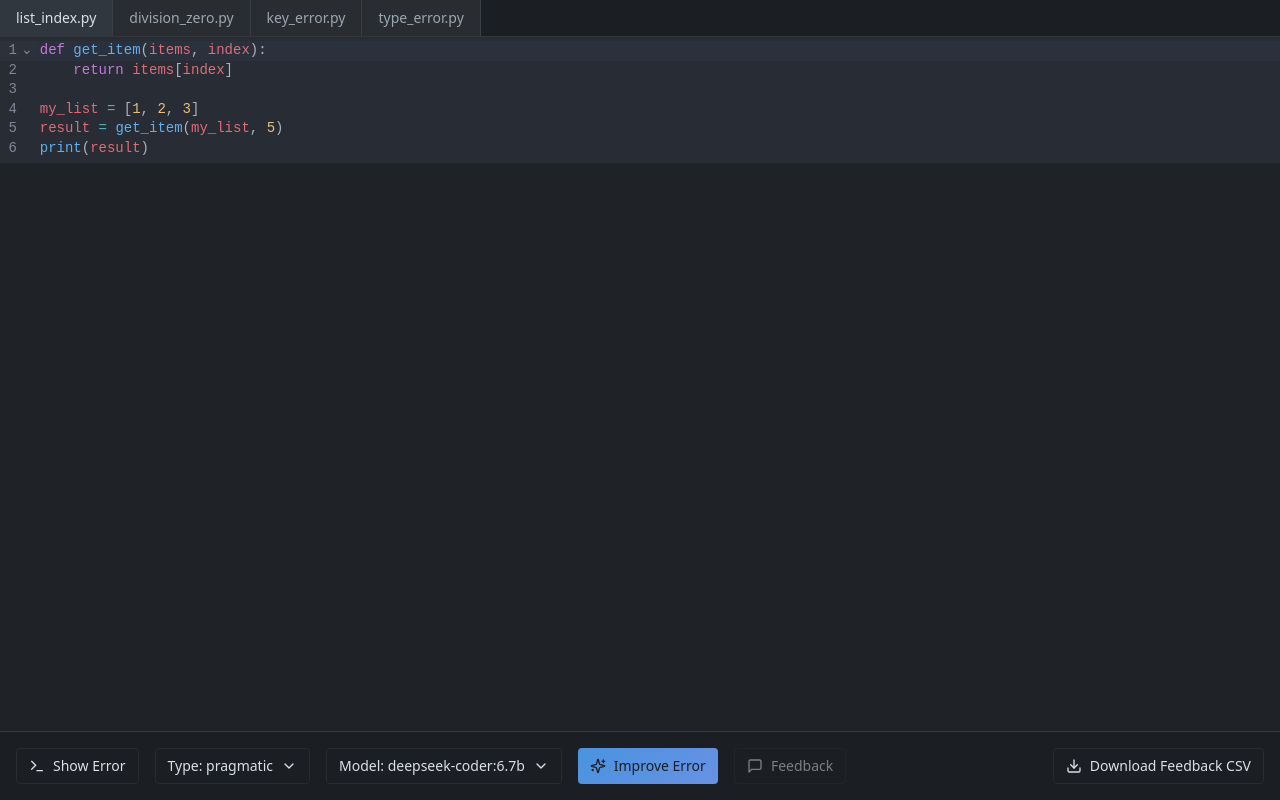
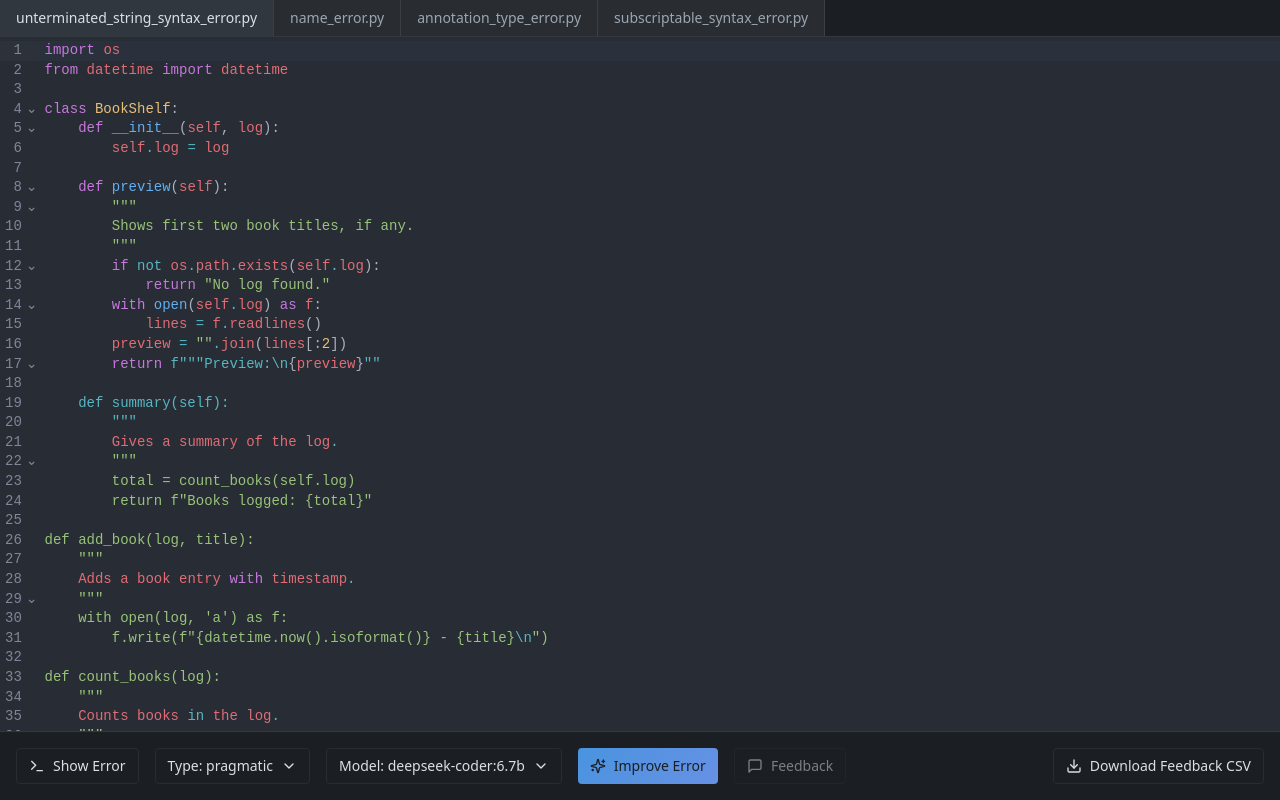
Before and after one commit to alemoraru/exceed-project-validation, a React (Vite) app: page / in a window 1280 px wide. Built offline with nearby package versions, Linux system fonts and the light colour scheme.

Commit message:
Improve validation webapp & prepare for launch (#3)

```diff
--- a/index.html
+++ b/index.html
@@ -3,7 +3,7 @@
 <head>
     <meta charset="UTF-8"/>
     <meta name="viewport" content="width=device-width, initial-scale=1.0"/>
-    <title>code-cheer</title>
+    <title>EXCEED Project Validation</title>
     <meta name="description" content="EXCEED Project Validation"/>
 
     <meta property="og:title" content="EXCEED-Validation"/>
--- a/src/components/CodeEditor.tsx
+++ b/src/components/CodeEditor.tsx
@@ -43,7 +43,7 @@ export function CodeEditor() {
     const [isGenerating, setIsGenerating] = useState(false);
     const [feedbackGiven, setFeedbackGiven] = useState<Set<string>>(new Set());
     const [showFeedbackTab, setShowFeedbackTab] = useState(false);
-    const [activeErrorTab, setActiveErrorTab] = useState<'standard' | 'improved'>('standard');
+    const [activeErrorTab, setActiveErrorTab] = useState<string>("standard");
 
     const activeSnippet = codeSnippets.find(s => s.id === activeTab)!;
     const currentImprovedError = improvedErrors.find(
@@ -136,6 +136,7 @@ export function CodeEditor() {
         // Flatten answers into top-level properties for easier CSV parsing
         const feedback: Record<string, string> = {
             snippetId: activeTab,
+            snippetName: activeSnippet.name,
             errorType: errorMessageType,
             model: selectedModel,
             timestamp: new Date().toISOString(),
@@ -155,7 +156,7 @@ export function CodeEditor() {
                 variant: 'destructive',
             });
         }
-        // Here you would typically send the feedback to your backend
+        // We just log the feedback here, no need for an API call in this example
         console.log('Feedback submitted:', feedback);
     }, [activeTab, errorMessageType, selectedModel]);
 
@@ -165,9 +166,10 @@ export function CodeEditor() {
         // Only close the error panel if we were viewing the improved error tab and the new snippet does not have an improved error
         const prevHasImprovedError = improvedErrors.some(e => e.snippetId === activeTab && e.type === errorMessageType && e.model === selectedModel);
         const newHasImprovedError = improvedErrors.some(e => e.snippetId === snippetId && e.type === errorMessageType && e.model === selectedModel);
-        const isOnImprovedTab = currentImprovedError !== undefined;
+        const isOnImprovedTab = activeErrorTab === 'improved';
         if (isOnImprovedTab && prevHasImprovedError && !newHasImprovedError) {
             setShowErrorPanel(false);
+            setActiveErrorTab('standard');
         }
     }
 
@@ -181,9 +183,9 @@ export function CodeEditor() {
     };
 
     return (
-        <div className="flex flex-col h-screen bg-background">
+        <div className="flex flex-col h-screen max-h-screen overflow-hidden bg-background">
             {/* Top Tabs */}
-            <div className="flex bg-toolbar border-b border-border">
+            <div className="flex bg-toolbar border-b border-border shrink-0">
                 {codeSnippets.map((snippet) => (
                     <button
                         key={snippet.id}
@@ -210,11 +212,12 @@ export function CodeEditor() {
             </div>
 
             {/* Main Content */}
-            <div className="flex-1 flex flex-col">
+            <div className="flex-1 flex flex-col min-h-0 max-h-full overflow-hidden">
                 {!showFeedbackTab ? (
                     <>
                         {/* Code Editor */}
-                        <div className="flex-1 bg-editor">
+                        <div className="flex-1 bg-editor min-h-0 max-h-full overflow-hidden">
+                            <div style={{maxHeight: '100%', height: '100%', overflowY: 'auto'}}>
                                 <CodeMirror
                                     value={activeSnippet.code}
                                     theme={oneDark}
@@ -225,6 +228,7 @@ export function CodeEditor() {
                                         height: '100%'
                                     }}
                                 />
+                            </div>
                         </div>
 
                         {/* Error Panel */}
@@ -249,7 +253,7 @@ export function CodeEditor() {
 
                                     <TabsContent value="standard" className="mt-4">
                                         <pre
-                                            className="bg-error text-destructive-foreground p-4 rounded-md border border-error-border text-sm font-mono whitespace-pre-wrap">
+                                            className="bg-error text-destructive-foreground p-4 rounded-md border border-error-border text-sm font-mono whitespace-pre-wrap max-h-60 overflow-auto">
                                           {activeSnippet.standardError}
                                         </pre>
                                     </TabsContent>
@@ -257,7 +261,7 @@ export function CodeEditor() {
                                     {currentImprovedError && (
                                         <TabsContent value="improved" className="mt-4">
                                             <div
-                                                className="bg-success/10 text-foreground p-4 rounded-md border border-success/20 prose prose-sm prose-invert max-w-none">
+                                                className="bg-success/10 text-foreground p-4 rounded-md border border-success/20 prose prose-sm prose-invert max-w-none max-h-60 overflow-auto">
                                                 <ReactMarkdown>
                                                     {currentImprovedError.content}
                                                 </ReactMarkdown>
@@ -269,11 +273,12 @@ export function CodeEditor() {
                         )}
                     </>
                 ) : (
-                    <ResizablePanelGroup direction="horizontal" className="flex-1">
-                        <ResizablePanel defaultSize={60} minSize={30}>
-                            <div className="flex flex-col h-full">
+                    <ResizablePanelGroup direction="horizontal" className="flex-1 min-h-0 max-h-full overflow-hidden">
+                        <ResizablePanel defaultSize={60} minSize={30} className="min-h-0 max-h-full overflow-hidden">
+                            <div className="flex flex-col h-full min-h-0 max-h-full overflow-hidden">
                                 {/* Code Editor */}
-                                <div className="flex-1 bg-editor">
+                                <div className="flex-1 bg-editor min-h-0 max-h-full overflow-hidden">
+                                    <div style={{maxHeight: '100%', height: '100%', overflowY: 'auto'}}>
                                         <CodeMirror
                                             value={activeSnippet.code}
                                             theme={oneDark}
@@ -284,6 +289,7 @@ export function CodeEditor() {
                                                 height: '100%'
                                             }}
                                         />
+                                    </div>
                                 </div>
 
                                 {/* Error Panel */}
@@ -308,7 +314,7 @@ export function CodeEditor() {
 
                                             <TabsContent value="standard" className="mt-4">
                                                 <pre
-                                                    className="bg-error text-destructive-foreground p-4 rounded-md border border-error-border text-sm font-mono whitespace-pre-wrap">
+                                                    className="bg-error text-destructive-foreground p-4 rounded-md border border-error-border text-sm font-mono whitespace-pre-wrap max-h-60 overflow-auto">
                                                     {activeSnippet.standardError}
                                                 </pre>
                                             </TabsContent>
@@ -316,7 +322,7 @@ export function CodeEditor() {
                                             {currentImprovedError && (
                                                 <TabsContent value="improved" className="mt-4">
                                                     <div
-                                                        className="bg-success/10 text-foreground p-4 rounded-md border border-success/20 prose prose-sm prose-invert max-w-none">
+                                                        className="bg-success/10 text-foreground p-4 rounded-md border border-success/20 prose prose-sm prose-invert max-w-none max-h-60 overflow-auto">
                                                         <ReactMarkdown>
                                                             {currentImprovedError.content}
                                                         </ReactMarkdown>
@@ -331,7 +337,7 @@ export function CodeEditor() {
 
                         <ResizableHandle withHandle/>
 
-                        <ResizablePanel defaultSize={40} minSize={30}>
+                        <ResizablePanel defaultSize={40} minSize={30} className="min-h-0 max-h-full overflow-hidden">
                             <FeedbackForm
                                 snippetName={activeSnippet.name}
                                 errorType={errorMessageType}
@@ -344,7 +350,7 @@ export function CodeEditor() {
                 )}
 
                 {/* Bottom Toolbar */}
-                <div className="flex items-center gap-4 p-4 bg-toolbar border-t border-border">
+                <div className="flex items-center gap-4 p-4 bg-toolbar border-t border-border shrink-0">
                     {/* Left-side buttons */}
                     <div className="flex items-center gap-4">
                         <Button
--- a/src/components/FeedbackForm.tsx
+++ b/src/components/FeedbackForm.tsx
@@ -66,16 +66,19 @@ export function FeedbackForm({snippetName, errorType, model, onSubmit, onCancel}
                     </CardTitle>
                     <div className="text-sm text-muted-foreground space-y-1">
                         <div>File: <span className="font-mono">{snippetName}</span></div>
-                        <div>Error Type: <span className="capitalize font-medium">{errorType}</span></div>
-                        <div>Model: <span className="font-mono">{model}</span></div>
+                        <div>Error Message Style: <span className="capitalize font-medium">{errorType}</span></div>
+                        <div>Model Used: <span className="font-mono">{model}</span></div>
                     </div>
+
+                    {/* Horizontal separator */}
+                    <div className="border-t border-border my-4"/>
+                    <p className="text-sm text-muted-foreground">
+                        Please evaluate the improved error message by answering the following questions:
+                    </p>
                 </CardHeader>
 
                 <CardContent className="space-y-6 flex-1 overflow-y-auto min-h-0">
-                    <p className="text-sm text-muted-foreground">
-                        Please evaluate the improved error message by answering the following questions:
-                    </p>
-
+                    {/* Feedback Questions */}
                     {feedbackQuestions.map((question) => (
                         <div key={question.id} className="space-y-3">
                             <Label className="text-base font-medium">
--- a/src/data/codeSnippets.ts
+++ b/src/data/codeSnippets.ts
@@ -8,75 +8,206 @@ export interface CodeSnippet {
 export const codeSnippets: CodeSnippet[] = [
     {
         id: "snippetA",
-        name: "list_index.py",
-        code: `def get_item(items, index):
-    return items[index]
+        name: "unterminated_string_syntax_error.py",
+        code: `import os
+from datetime import datetime
 
-my_list = [1, 2, 3]
-result = get_item(my_list, 5)
-print(result)`,
-        standardError: `Traceback (most recent call last):
-  File "list_index.py", line 5, in <module>
-    result = get_item(my_list, 5)
-  File "list_index.py", line 2, in get_item
-    return items[index]
-IndexError: list index out of range`
+class BookShelf:
+    def __init__(self, log):
+        self.log = log
+
+    def preview(self):
+        """
+        Shows first two book titles, if any.
+        """
+        if not os.path.exists(self.log):
+            return "No log found."
+        with open(self.log) as f:
+            lines = f.readlines()
+        preview = "".join(lines[:2])
+        return f"""Preview:\\n{preview}""
+
+    def summary(self):
+        """
+        Gives a summary of the log.
+        """
+        total = count_books(self.log)
+        return f"Books logged: {total}"
+
+def add_book(log, title):
+    """
+    Adds a book entry with timestamp.
+    """
+    with open(log, 'a') as f:
+        f.write(f"{datetime.now().isoformat()} - {title}\\n")
+
+def count_books(log):
+    """
+    Counts books in the log.
+    """
+    if not os.path.exists(log):
+        return 0
+    with open(log) as f:
+        return sum(1 for _ in f)`,
+        standardError: `File "main.py", line 36
+  """
+  ^
+SyntaxError: unterminated triple-quoted string literal (detected at line 40)`
     },
     {
         id: "snippetB",
-        name: "division_zero.py",
-        code: `def calculate_average(numbers):
-    total = sum(numbers)
-    count = len(numbers)
-    return total / count
+        name: "name_error.py",
+        code: `import random
 
-data = []
-average = calculate_average(data)
-print(f"Average: {average}")`,
+class UserData:
+    """Represents user data with a name and a list of scores."""
+
+    def __init__(self, name, scores):
+        self.name = name
+        self.scores = scores
+        self._normalize_scores()
+
+    def _normalize_scores(self):
+        total = sum(self.scores)
+        self.scores = [round(s / total, 2) if total else 0 for s in self.scores]
+
+    def top_score(self):
+        """Returns the highest normalized score."""
+        return maximum(self.scores)
+
+    def add_score(self, score):
+        self.scores.append(score)
+        self._normalize_scores()
+
+
+def summarize_scores(users):
+    return {u.name: u.top_score() for u in users}
+
+
+if __name__ == '__main__':
+    """Main routine to generate user data, summarize scores, and print the results."""
+    users = [UserData(f"user_{i + 1}", [random.randint(0, 100) for _ in range(random.randint(2, 5))]) for i in range(4)]
+    summary = summarize_scores(users)
+    for name, score in summary.items():
+        print(f"{name}: {score:.2f}")`,
         standardError: `Traceback (most recent call last):
-  File "division_zero.py", line 7, in <module>
-    average = calculate_average(data)
-  File "division_zero.py", line 4, in calculate_average
-    return total / count
-ZeroDivisionError: division by zero`
+  File "main.py", line 31, in <module>
+    summary = summarize_scores(users)
+              ^^^^^^^^^^^^^^^^^^^^^^^
+  File "main.py", line 25, in summarize_scores
+    return {u.name: u.top_score() for u in users}
+                    ^^^^^^^^^^^^^
+  File "main.py", line 17, in top_score
+    return maximum(self.scores)
+           ^^^^^^^
+NameError: name 'maximum' is not defined`
     },
     {
         id: "snippetC",
-        name: "key_error.py",
-        code: `user_data = {
-    "name": "Alice",
-    "age": 30,
-    "email": "alice@example.com"
-}
+        name: "annotation_type_error.py",
+        code: `import random
 
-def get_user_info(data, key):
-    return data[key]
+def generate_scores(n):
+    """Generate n random test scores."""
+    return [random.randint(0, 100) for _ in range(n)]
 
-phone = get_user_info(user_data, "phone")
-print(f"Phone: {phone}")`,
+def average(scores):
+    """Compute the average score."""
+    if not scores:
+        return 0
+    return sum(scores) / len(scores)
+
+def filter_passing(scores, threshold=60):
+    """Return scores that are passing."""
+    return [s for s in scores if s >= threshold]
+
+class ScoreReport:
+    def __init__(self, scores):
+        self.scores = scores
+
+    @classmethod @staticmethod
+    def describe():
+        """Describe the scoring system."""
+        return "Scores range from 0 to 100."
+
+    def passing_percentage(self):
+        """Return the percentage of passing scores."""
+        passing = filter_passing(self.scores)
+        return 100 * len(passing) / len(self.scores) if self.scores else 0
+
+    def report(self):
+        """Return a formatted report."""
+        avg = average(self.scores)
+        pct = self.passing_percentage()
+        desc = self.describe()
+        return f"{desc}\\nAverage: {avg:.1f}\\nPassing: {pct:.1f}%"
+
+def main():
+    scores = generate_scores(12)
+    report = ScoreReport(scores)
+    print(report.report())
+
+if __name__ == "__main__":
+    main()`,
         standardError: `Traceback (most recent call last):
-  File "key_error.py", line 10, in <module>
-    phone = get_user_info(user_data, "phone")
-  File "key_error.py", line 7, in get_user_info
-    return data[key]
-KeyError: 'phone'`
+  File "main.py", line 17, in <module>
+    class ScoreReport:
+  File "main.py", line 21, in ScoreReport
+    @classmethod @staticmethod
+     ~~~~~~~~~~~~^~~~~~~~~~~~~
+TypeError: unsupported operand type(s) for @: 'type' and 'type'`
     },
     {
         id: "snippetD",
-        name: "type_error.py",
-        code: `def concatenate_strings(str1, str2):
-    return str1 + str2
+        name: "subscriptable_syntax_error.py",
+        code: `import math
 
-text = "Hello"
-number = 42
-result = concatenate_strings(text, number)
-print(result)`,
+def normalize(vec):
+    norm = math.sqrt(sum(x ** 2 for x in vec))
+    return [x / norm for x in vec] if norm else vec
+
+def dot(a, b):
+    return sum(x * y for x, y in zip(a, b))
+
+def cosine(a, b):
+    return dot(normalize(a), normalize(b))
+
+def fixed_vectors():
+    """Returns a fixed set of vectors for testing purposes."""
+    return [
+        [1.0, 2.0, 3.0],
+        [2.0, 0.0, 1.0],
+        [-1.0, 1.0, 0.0],
+        [0.5, -2.0, 2.0]
+    ]
+
+def most_similar_pair(vectors):
+    """Finds the most similar pair of vectors based on cosine similarity."""
+    max_sim = -2
+    pair = (0, 1)
+    for i in range(len(vectors)):
+        for j in range(i + 1, len(vectors)):
+            sim = cosine(vectors[i], vectors[j])
+            if sim > max_sim:
+                max_sim = sim
+                pair = (i, j)
+    return pair
+
+def main():
+    vs = fixed_vectors()
+    print("Most similar pair:", most_similar_pair(vs))
+    for i in range(len(vs)):
+        print("Vector", i, ":", vs.__getitem__[i])
+
+if __name__ == "__main__":
+    main()`,
         standardError: `Traceback (most recent call last):
-  File "type_error.py", line 6, in <module>
-    result = concatenate_strings(text, number)
-  File "type_error.py", line 2, in concatenate_strings
-    return str1 + str2
-TypeError: can only concatenate str (not "int") to str`
+  File "main.py", line 41, in <module>
+    main()
+  File "main.py", line 38, in main
+    print("Vector", i, ":", vs.__getitem__[i])
+                            ~~~~~~~~~~~~~~^^^
+TypeError: 'builtin_function_or_method' object is not subscriptable`
     }
 ];
 
@@ -84,7 +215,8 @@ export const ollamaModels = [
     "deepseek-coder:6.7b",
     "llama3.2:3b",
     "llama3.1:8b",
-    "codellama:7b"
+    "codellama:7b",
+    "qwen3:8b",
 ];
 
 export type ErrorMessageType = "pragmatic" | "contingent";
--- a/src/index.css
+++ b/src/index.css
@@ -76,3 +76,29 @@
         @apply bg-background text-foreground;
     }
 }
+
+/* Code Editor Dark Theme Scrollbar Styles */
+::-webkit-scrollbar {
+    width: 12px;
+    background: hsl(var(--muted));
+}
+
+::-webkit-scrollbar-thumb {
+    background: hsl(var(--muted-foreground));
+    border-radius: 8px;
+    border: 2px solid hsl(var(--background));
+}
+
+::-webkit-scrollbar-thumb:hover {
+    background: hsl(var(--accent));
+}
+
+::-webkit-scrollbar-corner {
+    background: hsl(var(--background));
+}
+
+/* Firefox */
+* {
+    scrollbar-width: thin;
+    scrollbar-color: hsl(var(--muted-foreground)) hsl(var(--muted));
+}
```
Also changed, not shown: src/lib/promptTemplates.ts (+12 -10 lines), 1 other file (tests, documents, lock files or other folders). Lines whose indentation alone changed are shown as unchanged.
